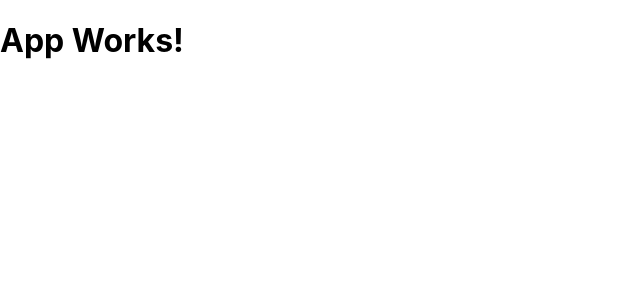
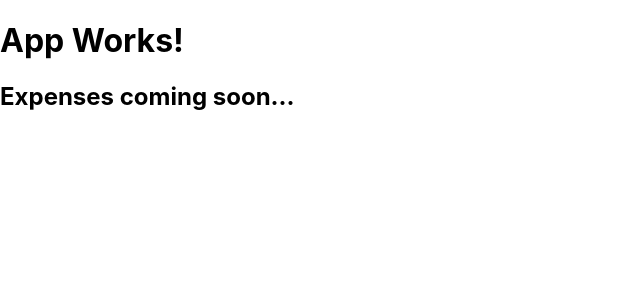
Before and after one commit to synergy2411/apr-24-frontend, a React (Create React App) app in the folder frontend/: page / in a window 1280 px wide. Shown: the top 300 px of the page, without its empty margins (0-640 px from the left). Built offline with nearby package versions, Linux system fonts and the light colour scheme.

Commit message:
expenses component created

```diff
--- a/frontend/src/App.js
+++ b/frontend/src/App.js
@@ -1,5 +1,12 @@
+import Expenses from "./Components/Expenses/Expenses";
+
 function App() {
-  return <h1> App Works!</h1>;
+  return (
+    <div>
+      <h1> App Works!</h1>
+      <Expenses />
+    </div>
+  );
 }
 
 export default App;
--- /dev/null
+++ b/frontend/src/Components/Expenses/Expenses.jsx
@@ -0,0 +1,5 @@
+function Expenses() {
+  return <h2>Expenses coming soon...</h2>;
+}
+
+export default Expenses;
```
